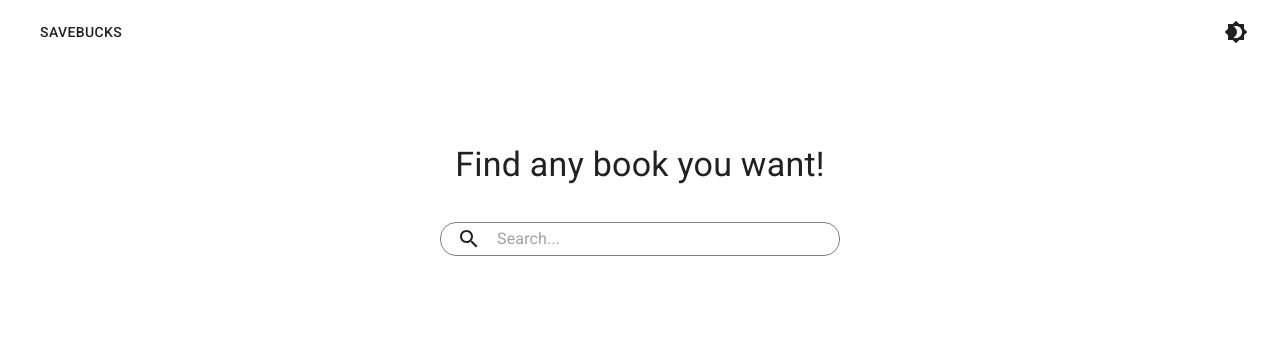
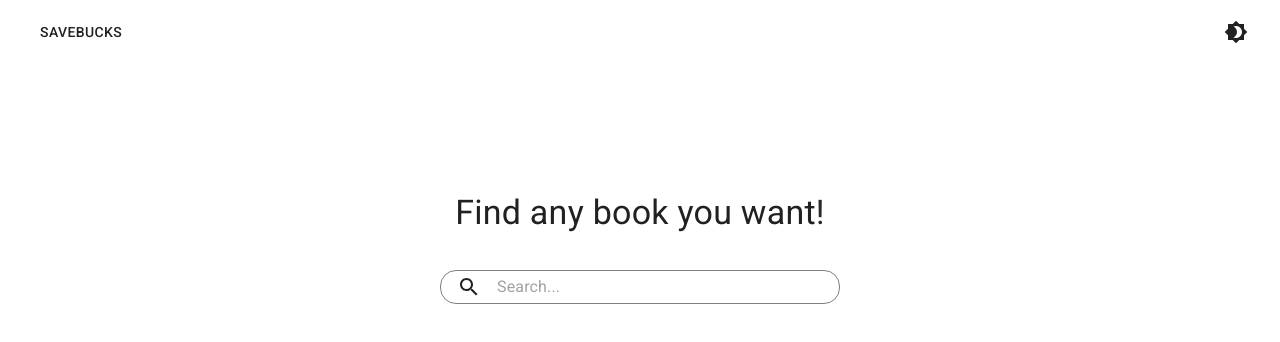
Before and after one commit to DIlkhush00/SaveBucks, a React (Vite) app in the folder client/: page / in a window 1280 px wide. Shown: the top 342 px of the page. Built offline with nearby package versions, Linux system fonts and the light colour scheme.

Commit message:
Add Typewriter effect on HomePage

```diff
--- a/client/package.json
+++ b/client/package.json
@@ -17,7 +17,8 @@
     "@mui/system": "^5.15.4",
     "react": "^18.2.0",
     "react-dom": "^18.2.0",
-    "react-router-dom": "^6.21.3"
+    "react-router-dom": "^6.21.3",
+    "react-typed": "^2.0.12"
   },
   "devDependencies": {
     "@types/react": "^18.2.43",
--- a/client/src/components/AppRoutes.jsx
+++ b/client/src/components/AppRoutes.jsx
@@ -2,13 +2,19 @@ import { Typography, Box } from '@mui/material'
 import SearchBar from "./SearchBar"
 import SearchResults from "./SearchResults"
 import { BrowserRouter as Router, Route, Routes } from "react-router-dom";
+import { ReactTyped } from "react-typed";
 
 const HomeBlock = () => {
 
     return (
-        <Box sx={{ display: 'flex', justifyContent: 'center', textAlign: 'center', mt: 4 }}>
+        <Box sx={{ display: 'flex', justifyContent: 'center', textAlign: 'center', mt: 10 }}>
             <Typography variant="h4" gutterBottom>
-                Find any book you want!
+                <ReactTyped
+                    strings={["Find any book you want"]}
+                    typeSpeed={50}
+                    cursorChar="!"
+                    showCursor={true}
+                />
             </Typography>
         </Box>
     )
```
Also changed, not shown: 1 other file (tests, documents, lock files or other folders).
